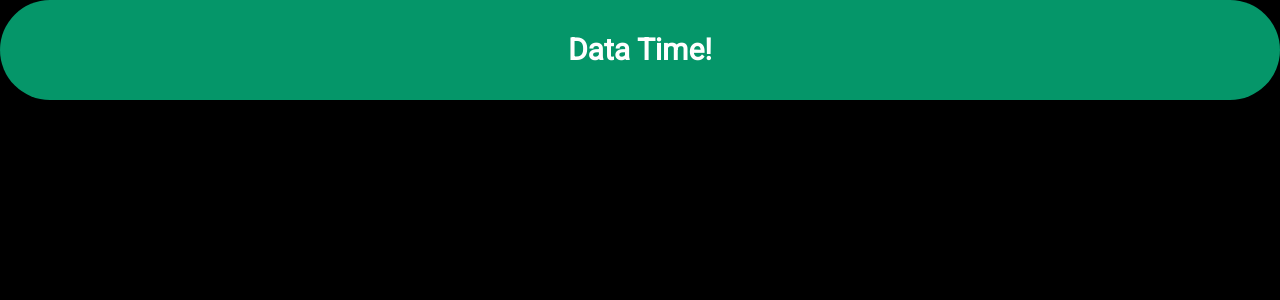
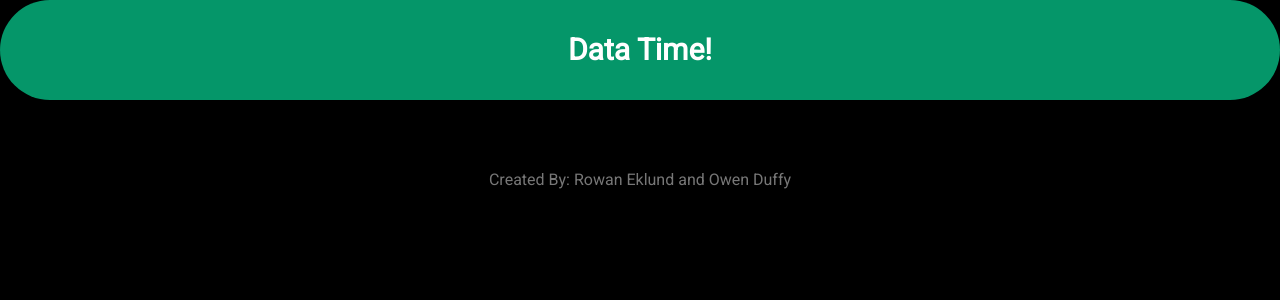
Before and after one commit to FRC1410/1410Scouting, a Next.js app: page / in a window 1280 px wide. Shown: the top 300 px of the page. Built offline with nearby package versions, Linux system fonts and the light colour scheme.

Commit message:
added back footer

```diff
--- a/components/Layout.js
+++ b/components/Layout.js
@@ -4,6 +4,9 @@ export default function Layout({ children }) {
     return (
         <div className='layout'>
             { children }
+            <footer>
+                <p className="p-1">Created By: Rowan Eklund and Owen Duffy</p>
+            </footer>
         </div>
     )
 }
```
